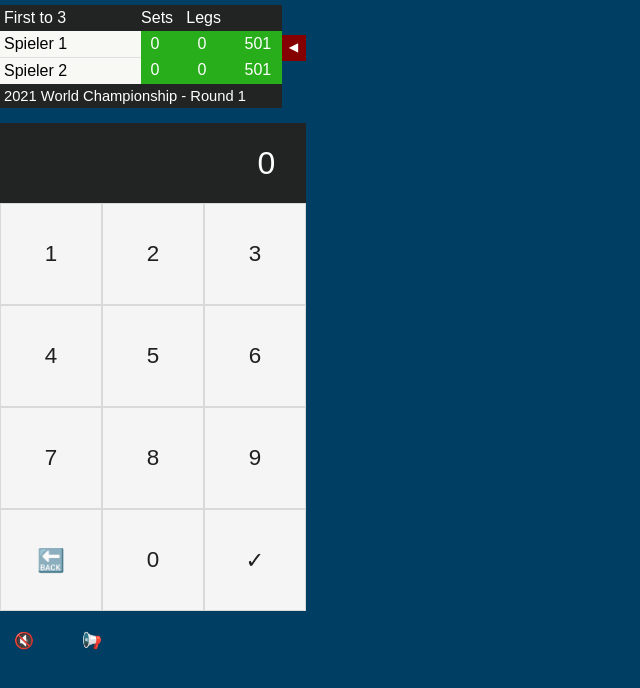
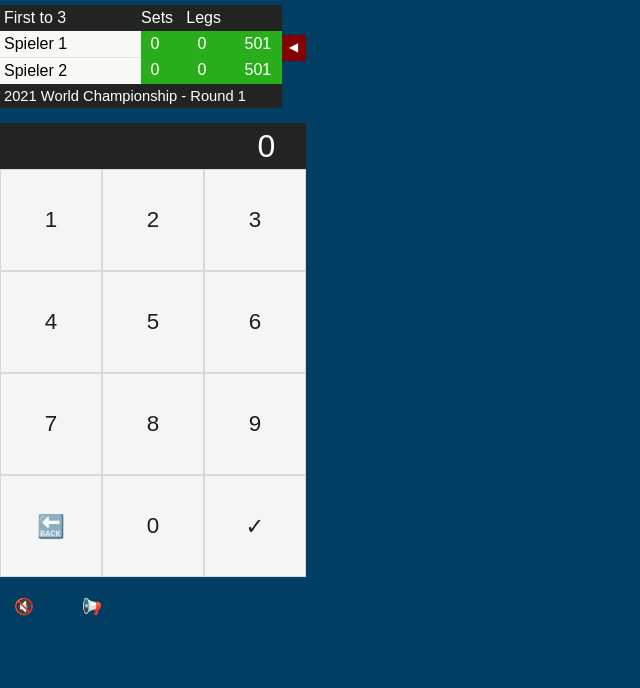
Before and after one commit to zakups/darts-project, an Angular app: page /match in a window 1280 px wide. Shown: the top 688 px of the page, without its empty margins (0-640 px from the left). Built offline with nearby package versions, Linux system fonts and the light colour scheme.

Commit message:
match p design change

```diff
--- a/src/app/zahleneingabe/zahleneingabe.component.sass
+++ b/src/app/zahleneingabe/zahleneingabe.component.sass
@@ -28,16 +28,18 @@ $gelb_hover : #f5da89
     background-color: rgb(34, 35, 35)
     width: 100%
 
+
     text-align: right
-    padding-right: 10%
+    padding: 15px 10% 15px
     line-height: 100%
 
 .summenfeld p
     font-size: 2em
-    height: 100%
+    //height: 100%
     color: white
     font-family: Arial
     //margin: 20px 0 20px 0
+    margin: 0
 
 .anzeige
     padding-top: 5px
```
